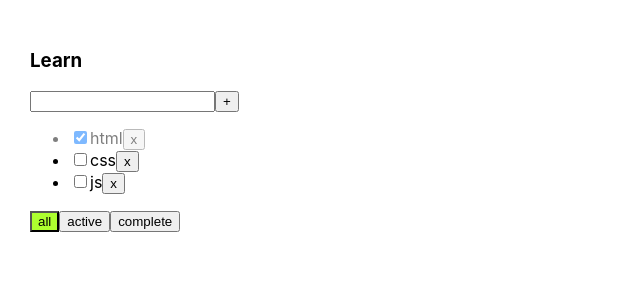
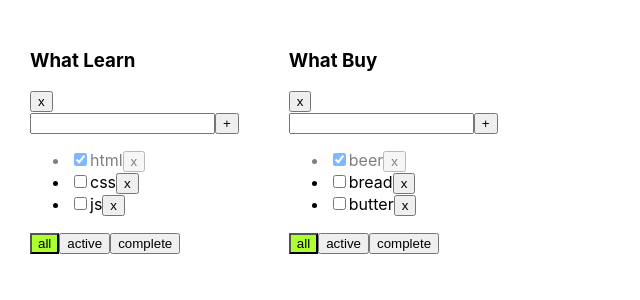
Before and after one commit to denya54/todolist-without-help, a React (Create React App) app: page / in a window 1280 px wide. Shown: the top 300 px of the page, without its empty margins (0-640 px from the left). Built offline with nearby package versions, Linux system fonts and the light colour scheme.

Commit message:
add function to remove todolist, and change path to keep data

```diff
--- a/src/AddItemComponent.tsx
+++ b/src/AddItemComponent.tsx
@@ -1,7 +1,8 @@
 import React, {ChangeEvent, KeyboardEvent, useState} from "react";
 
 type AddItemComponentPropsType = {
-    addItem: (itemTitle: string) => void
+    addItem: (todoID: string, itemTitle: string) => void
+    todoID: string
 }
 
 export const AddItemComponent = (props: AddItemComponentPropsType) => {
@@ -17,7 +18,7 @@ export const AddItemComponent = (props: AddItemComponentPropsType) => {
 
     const addNewItem = () => {
         if (inputValue.trim() !== '') {
-            props.addItem(inputValue.trim())
+            props.addItem(props.todoID, inputValue.trim())
             setInputValue('')
         } else {
             setError('This field should contain symbol')
--- a/src/App.tsx
+++ b/src/App.tsx
@@ -14,57 +14,87 @@ export type TaskType = {
     title: string,
     isDone: boolean
 }
+export type TaskStateType = {
+    [key: string]: Array<TaskType>
+}
 
 export type FilterType = 'all' | 'active' | 'complete'
 
 
 function App() {
 
+    let todolistID1 = v1()
+    let todolistID2 = v1()
+
     const [todolists, setTodolists] = useState<Array<TodolistType>>([
-        {id: v1(), title: 'What Learn', filter: 'all'},
-        {id: v1(), title: 'What Buy', filter: 'all'}
+        {id: todolistID1, title: 'What Learn', filter: 'all'},
+        {id: todolistID2, title: 'What Buy', filter: 'all'}
     ])
-    const [tasks, setTasks] = useState([
+    const [tasks, setTasks] = useState<TaskStateType>({
+            [todolistID1]: [
                 {id: v1(), title: 'html', isDone: true},
                 {id: v1(), title: 'css', isDone: false},
-        {id: v1(), title: 'js', isDone: false},
-    ])
+                {id: v1(), title: 'js', isDone: false}
+            ],
+            [todolistID2]: [
+                {id: v1(), title: 'beer', isDone: true},
+                {id: v1(), title: 'bread', isDone: false},
+                {id: v1(), title: 'butter', isDone: false}
+            ]
+        }
+    )
 
-    const [filter, setFilter] = useState<FilterType>('all')
-
-    const deleteTask = (taskID: string) => {
-        let tasksAfterDel = tasks.filter(t => t.id !== taskID)
-        setTasks(tasksAfterDel)
+    const deleteTask = (todolistID: string, taskID: string) => {
+        let todolistTask = tasks[todolistID]
+        tasks[todolistID] = todolistTask.filter(t => t.id !== taskID)
+        setTasks({...tasks})
     }
 
-    const addTask = (taskTitle: string) => {
+    const addTask = (todolistID: string, taskTitle: string) => {
         let newTask = {id: v1(), title: taskTitle, isDone: false}
-        setTasks([...tasks, newTask])
+        let todolistTask = tasks[todolistID]
+        tasks[todolistID] = [newTask, ...todolistTask]
+        setTasks({...tasks})
     }
-    const changeFilter = (filterValue: FilterType) => {
-        setFilter(filterValue)
+    const changeFilter = (todolistID: string, filterValue: FilterType) => {
+        let newTodos = todolists.map(td => td.id === todolistID ? {...td, filter: filterValue} : td)
+        setTodolists(newTodos)
     }
-    const changeTaskStatus = (taskID: string, newIsDoneValue: boolean) => {
-        let changedTasks = tasks.map(t => t.id === taskID ? {...t, isDone: newIsDoneValue} : t)
-        setTasks(changedTasks)
+    const changeTaskStatus = (todolistID: string, taskID: string, newIsDoneValue: boolean) => {
+        let todolistTask = tasks[todolistID]
+        tasks[todolistID] = todolistTask.map(t => t.id === taskID ? {...t, isDone: newIsDoneValue} : t)
+        setTasks({...tasks})
     }
 
-    let tasksForTodo = tasks
-    if (filter === 'active') {
-        tasksForTodo = tasks.filter(t => t.isDone === false)
-    } else if (filter === 'complete') {
-        tasksForTodo = tasks.filter(t => t.isDone === true)
+    const deleteTodolist = (todolistID: string) => {
+        let newListTodo = todolists.filter(td => td.id !== todolistID)
+        delete tasks[todolistID]
+        setTodolists(newListTodo)
     }
 
     return (
         <div className="App">
-            <Todolist title={'Learn'}
+            {todolists.map(todo => {
+                let allTodolistTasks = tasks[todo.id]
+                let tasksForTodo = allTodolistTasks
+                if (todo.filter === 'active') {
+                    tasksForTodo = allTodolistTasks.filter(t => t.isDone === false)
+                } else if (todo.filter === 'complete') {
+                    tasksForTodo = allTodolistTasks.filter(t => t.isDone === true)
+                }
+                return <Todolist key={todo.id}
+                                 title={todo.title}
+                                 todoID={todo.id}
                                  tasks={tasksForTodo}
                                  deleteTask={deleteTask}
                                  changeFilter={changeFilter}
                                  addTask={addTask}
                                  changeTaskStatus={changeTaskStatus}
-                      filter={filter}/>
+                                 filter={todo.filter}
+                                 deleteTodolist={deleteTodolist}
+                />
+            })}
+
 
         </div>
     );
--- a/src/Todolist.tsx
+++ b/src/Todolist.tsx
@@ -4,32 +4,41 @@ import {AddItemComponent} from "./AddItemComponent";
 
 type TodolistPropsType = {
     title: string
+    todoID: string
     tasks: Array<TaskType>
-    deleteTask: (taskID: string) => void
-    changeFilter: (filterValue: FilterType) => void
-    addTask: (taskTitle: string) => void
-    changeTaskStatus: (taskID: string, newIsDoneValue: boolean) => void
+    deleteTask: (todolistID: string, taskID: string) => void
+    changeFilter: (todolistID: string, filterValue: FilterType) => void
+    addTask: (todolistID: string, taskTitle: string) => void
+    changeTaskStatus: (todolistID: string, taskID: string, newIsDoneValue: boolean) => void
     filter: FilterType
+    deleteTodolist: (todoID: string) => void
 }
+
+
 
 export const Todolist = (props: TodolistPropsType) => {
 
     const deleteTask = (taskID: string) => {
-        props.deleteTask(taskID)
+        props.deleteTask(props.todoID, taskID)
     }
 
     const setFilter = (filterValue: FilterType) => {
-        props.changeFilter(filterValue)
+        props.changeFilter(props.todoID, filterValue)
     }
 
     const changeTaskStatus = (taskID: string, newIsDone: boolean) => {
-        props.changeTaskStatus(taskID, newIsDone)
+        props.changeTaskStatus(props.todoID, taskID, newIsDone)
+    }
+
+    const deleteTodo = () => {
+        props.deleteTodolist(props.todoID)
     }
 
     return (
         <div>
             <h3>{props.title}</h3>
-            <AddItemComponent addItem={props.addTask}/>
+            <button onClick={deleteTodo}>x</button>
+            <AddItemComponent addItem={props.addTask} todoID={props.todoID}/>
             <ul> {props.tasks.map(t => <li key={t.id} className={t.isDone ? 'task-complete' : ''}><input type={'checkbox'}
                                                              checked={t.isDone}
                                                              onChange={(e => {
```
Lines whose indentation alone changed are shown as unchanged.
